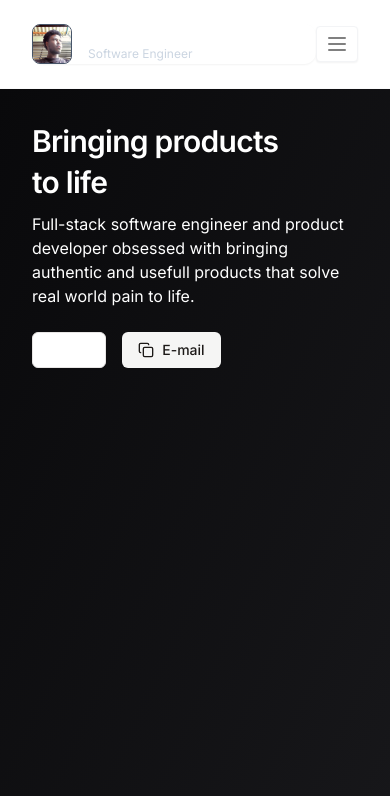
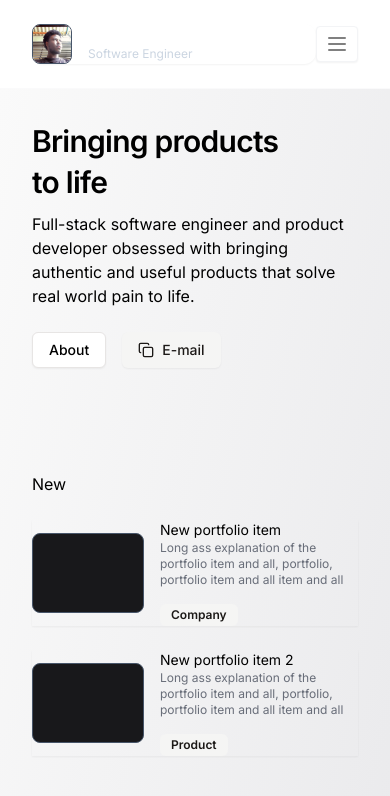
Before and after one commit to afullsnack/personal, a Next.js app: page /explore in a window 390 px wide. Shown: the top 796 px of the page. Built offline with nearby package versions, Linux system fonts and the light colour scheme.

Commit message:
feat: added validation to newsletter component and theme-toggle to footer

```diff
--- a/package.json
+++ b/package.json
@@ -10,8 +10,11 @@
     "start": "next start"
   },
   "dependencies": {
+    "@hookform/resolvers": "^3.3.4",
     "@radix-ui/react-dialog": "^1.0.5",
     "@radix-ui/react-dropdown-menu": "^2.0.6",
+    "@radix-ui/react-icons": "^1.3.0",
+    "@radix-ui/react-label": "^2.0.2",
     "@radix-ui/react-slot": "^1.0.2",
     "@t3-oss/env-nextjs": "^0.7.1",
     "class-variance-authority": "^0.7.0",
@@ -21,6 +24,8 @@
     "next-themes": "^0.2.1",
     "react": "18.2.0",
     "react-dom": "18.2.0",
+    "react-hook-form": "^7.49.3",
+    "sonner": "^1.3.1",
     "tailwind-merge": "^2.1.0",
     "tailwindcss-animate": "^1.0.7",
     "vaul": "^0.8.9",
--- a/src/app/explore/page.tsx
+++ b/src/app/explore/page.tsx
@@ -1,30 +1,124 @@
+import { BellIcon } from "@radix-ui/react-icons";
 import { Copy } from "lucide-react";
+import Link from "next/link";
+import React from "react";
+import { Badge } from "~/components/ui/badge";
 import { Button } from "~/components/ui/button";
-
+import { CardList } from "~/components/ui/card-list";
+import { SubMailList } from "~/components/ui/sub-mail-list";
 
 export default function ExplorePage() {
+  const notifications = React.useMemo(() => {
+    return [
+      {
+        title: "Your call has been confirmed.",
+        description: "1 hour ago",
+        icon: <BellIcon className="h-8 w-8" />,
+        url: "/",
+      },
+      {
+        title: "You have a new message!",
+        description: "1 hour ago",
+        icon: <BellIcon className="h-8 w-8" />,
+        url: "/",
+      },
+      {
+        title: "Your subscription is expiring soon!",
+        description: "2 hours ago",
+        icon: <BellIcon className="h-8 w-8" />,
+        url: "/",
+      },
+    ];
+  }, []);
 
   return (
-    <main className="flex min-h-screen flex-col items-center justify-start bg-gradient-to-br from-zinc-950 to-zinc-900 text-white">
-      <div className="container flex flex-col items-start justify-start gap-3 px-8 py-8 md:px-16 md:py-16 lg:px-32 lg:py-32">
-
+    <main className="flex min-h-screen flex-col items-center justify-start bg-gradient-to-br from-zinc-50 to-zinc-200 text-black dark:from-zinc-950 dark:to-zinc-900 dark:text-white">
+      <div className="container mx-auto flex flex-col items-start justify-start gap-6 px-8 py-8 md:px-16 md:py-16 lg:px-32 lg:py-32">
         <div className="grid gap-2 lg:max-w-lg">
-          <h1 className="text-3xl font-semibold leading-snug tracking-tight text-white sm:text-[3rem]">
-            Bringing products<br/> to life
+          <h1 className="text-3xl font-semibold leading-snug tracking-tight sm:text-[3rem]">
+            Bringing products
+            <br /> to life
           </h1>
-          <span>Full-stack software engineer and product developer obsessed with bringing authentic and usefull products that solve real world pain to life.</span>
-        </div>
-        <div className="grid gap-3">
-
+          <span>
+            Full-stack software engineer and product developer obsessed with
+            bringing authentic and useful products that solve real world pain to
+            life.
+          </span>
         </div>
         <div className="flex items-center justify-start gap-4">
-          <Button variant="outline">About</Button>
+          <Link passHref href="/">
+            <Button variant="outline">About</Button>
+          </Link>
           <Button variant="secondary" className="gap-2">
             <Copy className="h-4 w-4" /> E-mail
           </Button>
         </div>
-
-
+        <div className="mt-20 grid w-full items-start justify-start gap-6 lg:max-w-lg">
+          <h3>New</h3>
+          <Link
+            href="#"
+            className="flex w-full items-center justify-start gap-4 shadow-sm"
+          >
+            <div className="aspect-video shrink-0">
+              {/* <Image
+                        width={40}
+                        height={40}
+                        className="h-10 w-10 rounded-lg border border-slate-600"
+                        src={profilePic}
+                        alt="ChitChat Logo"
+                      /> */}
+              <div className="h-20 w-28 rounded-lg border border-slate-600 bg-zinc-900 md:h-36 md:w-48"></div>
+            </div>
+            <div className="grid place-items-start justify-between gap-4 md:gap-8">
+              <div>
+                <h3 className="text-sm font-normal">New portfolio item</h3>
+                <p className="text-xs text-slate-900/60 dark:text-slate-300/60">
+                  Long ass explanation of the portfolio item and all, portfolio,
+                  portfolio item and all item and all
+                </p>
+              </div>
+              <Badge variant="secondary">Company</Badge>
+            </div>
+          </Link>
+          <Link
+            href="#"
+            className="flex w-full items-center justify-start gap-4 shadow-sm"
+          >
+            <div className="aspect-video shrink-0">
+              {/* <Image
+                        width={40}
+                        height={40}
+                        className="h-10 w-10 rounded-lg border border-slate-600"
+                        src={profilePic}
+                        alt="ChitChat Logo"
+                      /> */}
+              <div className="h-20 w-28 rounded-lg border border-slate-600 bg-zinc-900 md:h-36 md:w-48"></div>
+            </div>
+            <div className="grid place-items-start justify-between gap-4 md:gap-8">
+              <div>
+                <h3 className="text-sm font-normal">New portfolio item 2</h3>
+                <p className="text-xs text-slate-900/60 dark:text-slate-300/60">
+                  Long ass explanation of the portfolio item and all, portfolio,
+                  portfolio item and all item and all
+                </p>
+              </div>
+              <Badge variant="secondary">Product</Badge>
+            </div>
+          </Link>
+        </div>
+        <div className="mt-20 w-full">
+          <CardList
+            items={notifications}
+            ctaText="Mark all"
+            ctaUrl="/"
+            listHeader="Notifications"
+            listDescription="List of notifications going on in the system"
+            className="w-full max-w-full border-zinc-400 bg-transparent dark:border-zinc-800 dark:bg-transparent"
+          />
+        </div>
+        <div className="mt-20 w-full">
+          <SubMailList />
+        </div>
       </div>
     </main>
   );
--- a/src/app/layout.tsx
+++ b/src/app/layout.tsx
@@ -1,9 +1,11 @@
 import "~/styles/globals.css";
 
+import { Twitter } from "lucide-react";
 import { Inter } from "next/font/google";
 import { MainLayout } from "~/components/main-layout";
 import { ThemeProvider } from "~/components/theme-provider";
-import { Twitter } from "lucide-react";
+import { Toaster } from "~/components/ui/sonner";
+import { ThemeToggle } from "~/components/ui/theme-toggle";
 
 const inter = Inter({
   subsets: ["latin"],
@@ -32,13 +34,26 @@ export default function RootLayout({
         >
           <MainLayout>
             {children}
-            <footer className="grid gap-2 sm:flex items-center justify-center sm:gap-4 p-8 border-t-[.2px] border-gray-400/40">
+            <footer className="grid place-items-center items-center justify-center gap-3 border-t-[.2px] border-gray-800/40 p-8 dark:border-gray-400/40 sm:flex sm:gap-4">
               <div className="flex gap-2 text-xs">
-                Proudly built by <a href="https://twitter.com/afullsnack" className="text-[#FF4A01] flex items-center gap-1"><Twitter color="#FF4A01" className="h-3 w-3" /> afullsnack</a>
+                Proudly built by{" "}
+                <a
+                  href="https://twitter.com/afullsnack"
+                  className="flex items-center gap-1 text-[#FF4A01]"
+                >
+                  <Twitter color="#FF4A01" className="h-3 w-3" /> afullsnack
+                </a>
               </div>
+              <ThemeToggle />
             </footer>
           </MainLayout>
         </ThemeProvider>
+        <Toaster
+          expand={false}
+          position="bottom-center"
+          richColors
+          closeButton
+        />
       </body>
     </html>
   );
```
Also changed, not shown: 1 other file (tests, documents, lock files or other folders).
